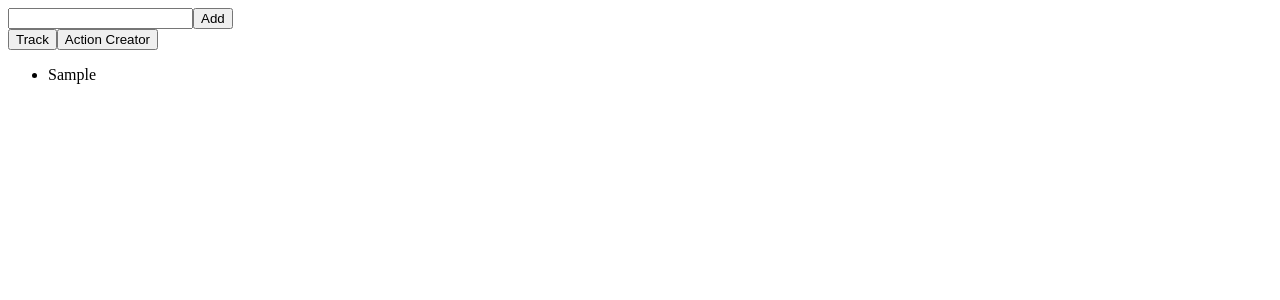
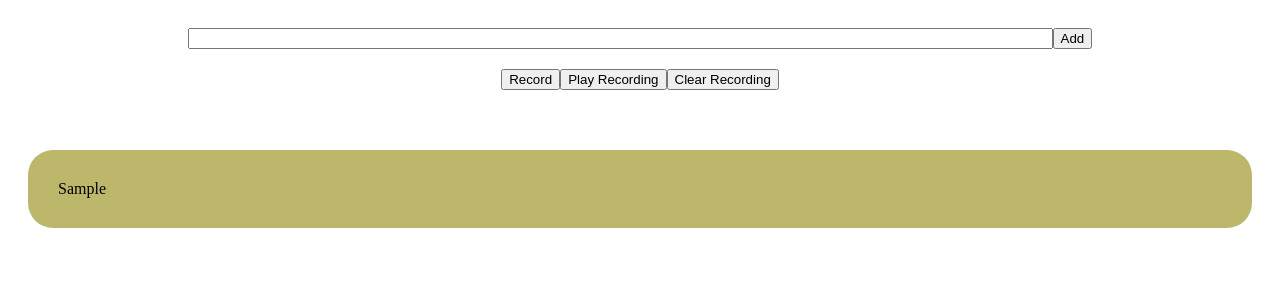
Before and after one commit to rossanodan/todo-list-challenge, a React app: page / in a window 1280 px wide. Both pictures are taken after typing "Sample" into the empty fields and a click on the button "Add". Shown: the top 300 px of the page. Built offline with nearby package versions, Linux system fonts and the light colour scheme.

Commit message:
Added style and improved play record

```diff
--- a/package.json
+++ b/package.json
@@ -16,6 +16,7 @@
     "@babel/preset-env": "^7.8.7",
     "@babel/preset-react": "^7.8.3",
     "babel-loader": "^8.0.6",
+    "css-loader": "^3.4.2",
     "html-loader": "^0.5.5",
     "html-webpack-plugin": "^3.2.0",
     "webpack": "^4.42.0",
@@ -27,6 +28,7 @@
     "react-dom": "^16.13.0",
     "react-redux": "^7.2.0",
     "redux": "^4.0.5",
-    "redux-thunk": "^2.3.0"
+    "redux-thunk": "^2.3.0",
+    "style-loader": "^1.1.3"
   }
 }
--- /dev/null
+++ b/src/App.css
@@ -0,0 +1,32 @@
+.controlBarContainer, .recordingController, .todosContainer {
+  padding: 20px;
+}
+
+.controlBar {
+  text-align: center;
+}
+
+.controlBar input {
+  width: 70%;
+}
+
+.controlBar input[type="submit"] {
+  width: 20%;
+}
+
+.todo {
+  background-color: darkkhaki;
+  border-radius: 25px;
+  padding: 30px;
+  transition: 0.5s;
+}
+
+/* margin-top only in the middle */
+.todo + .todo {
+  margin-top: 10px;
+}
+
+.todo:hover {
+  cursor: pointer;
+  background-color: #F00;
+}
--- a/src/App.js
+++ b/src/App.js
@@ -1,6 +1,8 @@
 import React, { Component } from "react";
 import { connect } from 'react-redux';
-import { actionCreator } from './redux/actions';
+import { playHistory } from './redux/actions';
+
+import './App.css';
 
 class App extends Component {
   constructor () {
@@ -34,31 +36,44 @@ class App extends Component {
     console.log(this.props);
     return (
       <>
-        <div>
-          <form onSubmit={this.handleSubmit}>
+        <div className='controlBarContainer'>
+          <form className='controlBar' onSubmit={this.handleSubmit}>
             <input
               type='text'
               name='name'
               value={this.props.form.name}
               onChange={(event) =>  this.props.onInputChange(event.target.value)}
             />
-            <button type="submit" value="Add">Add</button>
-          </form>
+            <button type="submit">Add</button>
+            <div className='recordingController'>
               <button
                 onClick={() => this.props.toggleTrack(!this.props.isTracking)}
               >
-            {this.props.isTracking ? 'Stop tracking' : 'Track'}
+                {this.props.isTracking ? 'Stop recording' : 'Record'}
+              </button>
+              {this.props.isTracking ? null : (
+                <>
+                  <button
+                    onClick={() => this.props.onPlay()}
+                  >
+                    Play Recording
                   </button>
                   <button
-            onClick={() => this.props.actionCreator()}
+                    onClick={() => this.props.onClear()}
                   >
-            Action Creator
+                    Clear Recording
                   </button>
+                </>
+              )}
             </div>
-        <div>
-          <ul>
-            {this.props.todos.map(todo => <li key={todo.id}>{todo.name}</li>)}
-          </ul>
+          </form>
+        </div>
+        <div className='todosContainer'>
+          {
+            this.props.todos.map(todo => (
+              <div className='todo' key={todo.id} onClick={() => this.props.onTodoDelete(todo)}>{todo.name}</div>
+            ))
+          }
         </div>
       </>
     );
@@ -74,9 +89,11 @@ const mapStateToProps = state => ({
 const mapDispatchToProps = dispatch => {
   return {
     onTodoAdd: (todo) => dispatch({ type: 'TODO_ADD', payload: { todo } }),
+    onTodoDelete: (todo) => dispatch({ type: 'TODO_DELETE', payload: { todo } }),
     onInputChange: (name) => dispatch({ type: 'INPUT_CHANGE', payload: { name } }),
     toggleTrack: (track) => dispatch({ type: 'TOGGLE_TRACK', payload: { track } }),
-    actionCreator: () => dispatch(actionCreator())
+    onPlay: () => dispatch(playHistory()),
+    onClear: () => dispatch({ type: 'HISTORY_CLEAR' })
   }
 }
 
--- /dev/null
+++ b/src/HistorySingleton.js
@@ -0,0 +1,33 @@
+class HistorySingleton {
+  constructor() {
+    this.history;
+    if (localStorage.getItem('history')) {
+      this.history = JSON.parse(localStorage.getItem('history'));
+    } else {
+      this.history = [];
+      this.sync();
+    }
+  }
+  add(obj) {
+    this.history.push(obj);
+    this.sync();
+  }
+  delete(obj) {
+    // TODO
+    // this.history.remove(obj);
+    // this.sync();
+  }
+  get() {
+    return this.history;
+  }
+  clean() {
+    this.history = [];
+    this.sync();
+  }
+  sync() {
+    localStorage.setItem('history', JSON.stringify(this.history));
+  }
+};
+
+const singleton = new HistorySingleton();
+export default singleton;
--- /dev/null
+++ b/src/TodosSingleton.js
@@ -0,0 +1,37 @@
+class TodosSingleton {
+    constructor() {
+      this.todos;
+      if (localStorage.getItem('todos')) {
+        this.todos = JSON.parse(localStorage.getItem('todos'));
+      } else {
+        this.todos = [];
+        this.sync();
+      }
+    }
+    add(obj) {
+      this.todos.push(obj);
+      this.sync();
+    }
+    delete(obj) {
+      const id = obj.todo.id;
+      console.log('Removing', id);
+      this.todos = this.todos.filter(todo => todo.id !== id);
+      console.log('New todos', this.todos);
+      // TODO
+      // this.history.remove(obj);
+      this.sync();
+    }
+    get() {
+      return this.todos;
+    }
+    clean() {
+      this.todos = [];
+      this.sync();
+    }
+    sync() {
+      localStorage.setItem('todos', JSON.stringify(this.todos));
+    }
+  };
+
+  const singleton = new TodosSingleton();
+  export default singleton;
--- a/src/redux/actions.js
+++ b/src/redux/actions.js
@@ -1,8 +1,17 @@
-// The classic AJAX call - dispatch before the request, and after it comes back
-const actionCreator = () => {
+const playHistory = () => {
   return dispatch => {
-    dispatch({ type : "ACTION_CREATOR" });
+    dispatch({ type: 'TODO_CLEAR' });
+
+    const history = JSON.parse(localStorage.getItem('history'));
+    if (history.length > 0) {
+      let i = 0;
+      const interval = setInterval(() => {
+        let action = history[i++];
+        dispatch(action);
+        if (i >= history.length) clearInterval(interval);
+      }, 1000);
+    }
   };
 };
 
-export { actionCreator };
+export { playHistory };
--- a/src/redux/store.js
+++ b/src/redux/store.js
@@ -1,4 +1,6 @@
 import { createStore, applyMiddleware } from 'redux';
+import history from '../HistorySingleton';
+import todos from '../TodosSingleton';
 import thunk from 'redux-thunk';
 
 // tracking status //
@@ -11,28 +13,8 @@ if (localStorage.getItem('isTracking') && localStorage.getItem('isTracking') ===
 }
 // tracking status //
 
-// todo list //
-let todos;
-if (localStorage.getItem('todos')) {
-  todos = JSON.parse(localStorage.getItem('todos'));
-} else {
-  todos = [];
-  localStorage.setItem('todos', JSON.stringify(todos));
-}
-// todo list //
-
-// history //
-let history;
-if (localStorage.getItem('history')) {
-  history = JSON.parse(localStorage.getItem('history'));
-} else {
-  history = [];
-  localStorage.setItem('history', JSON.stringify(history));
-}
-// history //
-
 const initialState = {
-  todos,
+  todos: todos.get(),
   form: {
     name: ''
   },
@@ -46,19 +28,37 @@ const reducer = (state = initialState, action) => {
 
       // if tracking, update the history
       if (state.isTracking) {
-        history.push(action);
-        localStorage.setItem('history',  JSON.stringify(history));
+        history.add(action);
       }
 
-      todos.push(todo);
-      localStorage.setItem('todos',  JSON.stringify(todos));
+      todos.add(todo);
 
       return {
         ...state,
-        todos: JSON.parse(localStorage.getItem('todos')),
+        todos: todos.get(),
         form: {
           name: ''
         }
+      };
+    };
+    case 'TODO_DELETE': {
+      // if tracking, update the history
+      if (state.isTracking) {
+        history.add(action);
+      }
+
+      todos.delete(action.payload);
+
+      return {
+        ...state,
+        todos: todos.get()
+      };
+    };
+    case 'TODO_CLEAR': {
+      todos.clean()
+      return {
+        ...state,
+        todos: todos.get()
       };
     };
     case 'INPUT_CHANGE': {
@@ -80,8 +80,8 @@ const reducer = (state = initialState, action) => {
         isTracking: track
       };
     };
-    case 'ACTION_CREATOR': {
-      console.log('action creator');
+    case 'HISTORY_CLEAR': {
+      history.clean();
       return state;
     };
     default:
--- a/webpack.config.js
+++ b/webpack.config.js
@@ -17,7 +17,11 @@ module.exports = {
             loader: "html-loader"
           }
         ]
-      }
+      },
+      {
+        test: /\.css$/i,
+        use: ['style-loader', 'css-loader'],
+      },
     ]
   },
   plugins: [
```
Also changed, not shown: 1 other file (tests, documents, lock files or other folders). Lines whose indentation alone changed are shown as unchanged.
